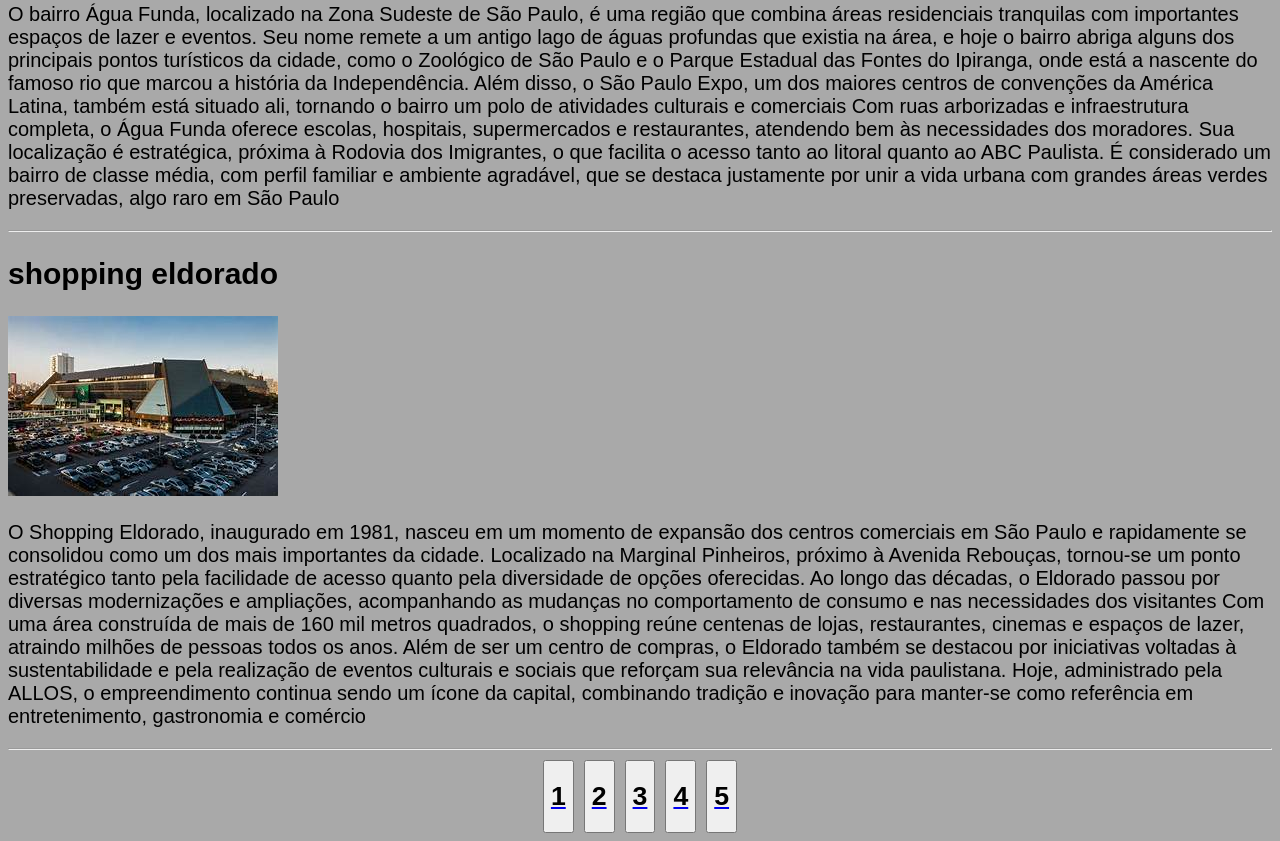
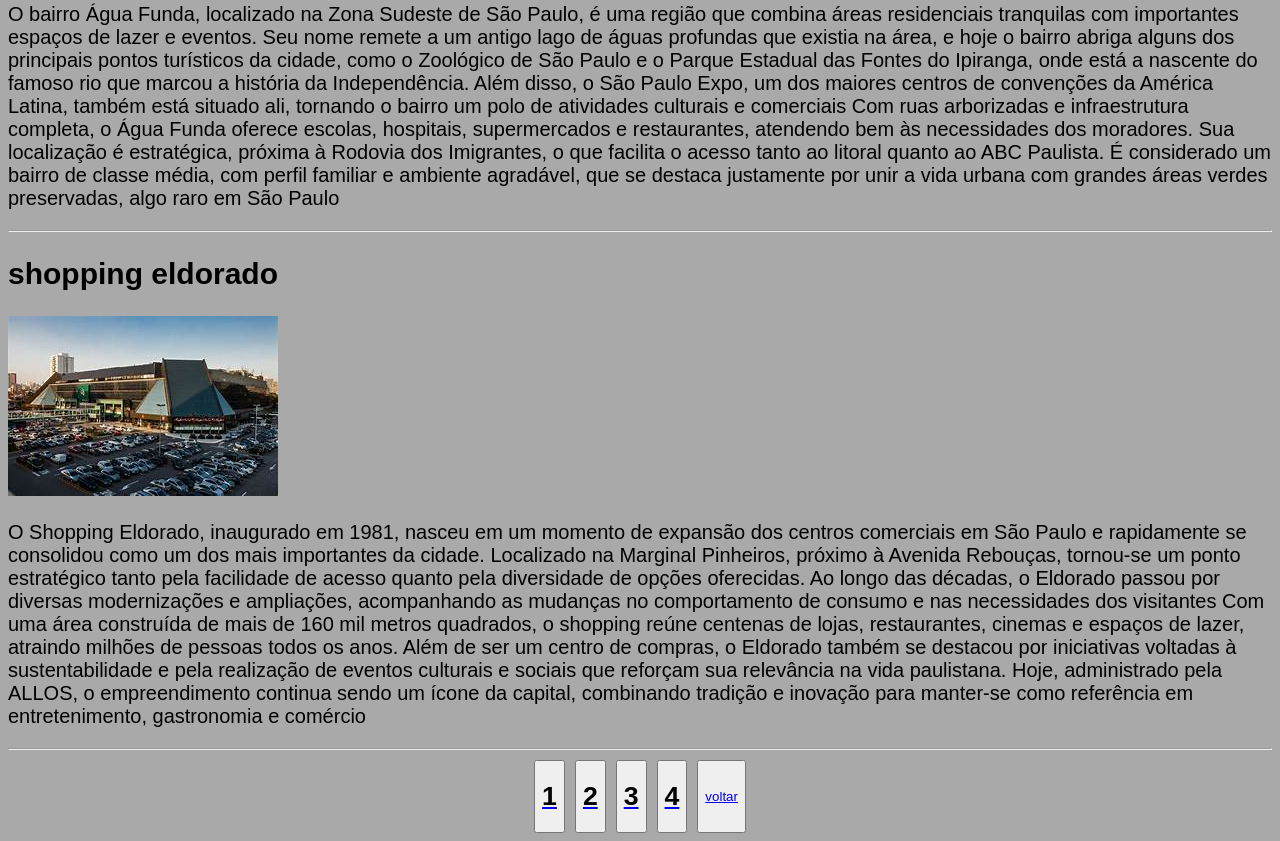
Before and after one commit to SamurayLlara-ux/viagen, a plain HTML site: page viagens/index.html in a window 1280 px wide. Shown: the part 881-1722 px from the top of the page. Drawn offline with Linux system fonts and the light colour scheme.

Commit message:
Fix HTML formatting and add navigation

```diff
--- a/viagens/index.html
+++ b/viagens/index.html
@@ -50,7 +50,11 @@
        <button><a href="/viagens/index2.html"><h1>2</h1></a></button>
        <button><a href="/viagens/index3.html"><h1>3</h1></a></button>
        <button><a href="/viagens/index4.html"><h1>4</h1></a></button>
-       <button><a href="/viagens/index5.html"><h1>5</h1></a></button>
+       <button><a href="/viagens/index5.html">voltar</a>
     </div>
+    <nav>
+
+
+    </nav>
 </body>
 </html>
```
